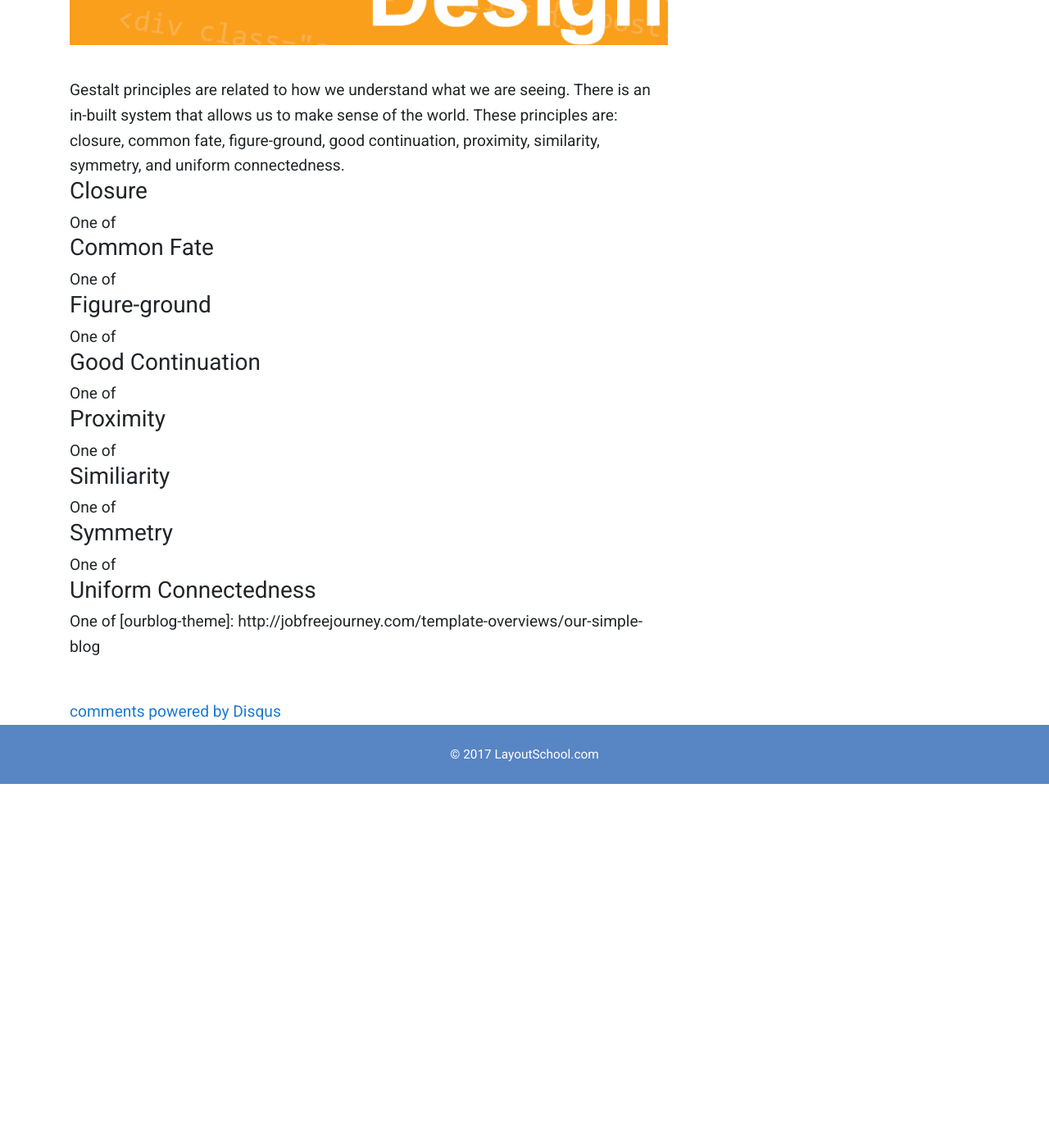
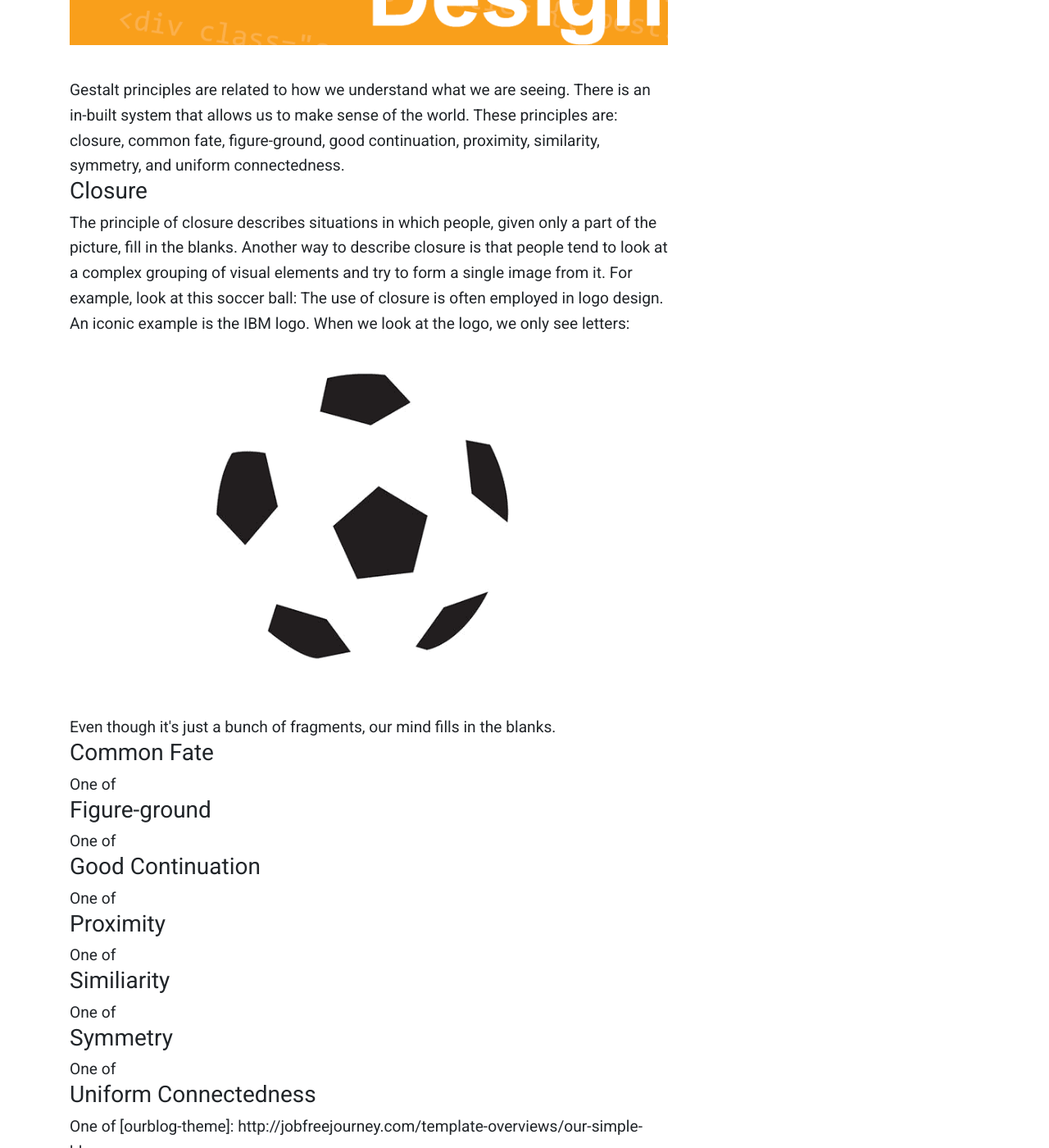
Before and after one commit to LayoutSchool/whatever2, a Jekyll site: the page built from _posts/2017-10-30-gestalt-principles-in-web-design.html, in a window 1280 px wide and 1400 px high, scrolled down 638 px. Shown: the whole window at 82% size. Built offline with Jekyll 4.4.1, drawn with Linux system fonts in a browser that asks for light colours; nearby versions of some CDN libraries; library files that are not in the unit come from our copies; comment, search, counter and statistics services are not loaded; before the commit the page ends 1594 px from its top, so only the background shows below that.

Commit message:
Update the Gestalt principles article

```diff
--- a/_posts/2017-10-30-gestalt-principles-in-web-design.html
+++ b/_posts/2017-10-30-gestalt-principles-in-web-design.html
@@ -17,7 +17,18 @@ These principles are: closure, common fate, figure-ground, good continuation, pr
 
 <h3>Closure</h3>
 
-One of
+The principle of closure describes situations in which people, given only a part of the picture, fill in the blanks.
+
+Another way to describe closure is that people tend to look at a complex grouping of visual elements and try to form a single image from it.
+
+For example, look at this soccer ball:
+
+The use of closure is often employed in logo design. An iconic example is the IBM logo. When we look at the logo, we only see letters:
+
+        <img class="img-fluid" src="{{ site.baseurl }}/img/2017/10/30/gestalt-principle-of-closure.png" alt="An example of Gestalt principle of closure">
+
+
+Even though it's just a bunch of fragments, our mind fills in the blanks.
 
 <h3>Common Fate</h3>
 
```
Also changed, not shown: img/2017/10/30/gestalt-principle-of-closure.png (added).
